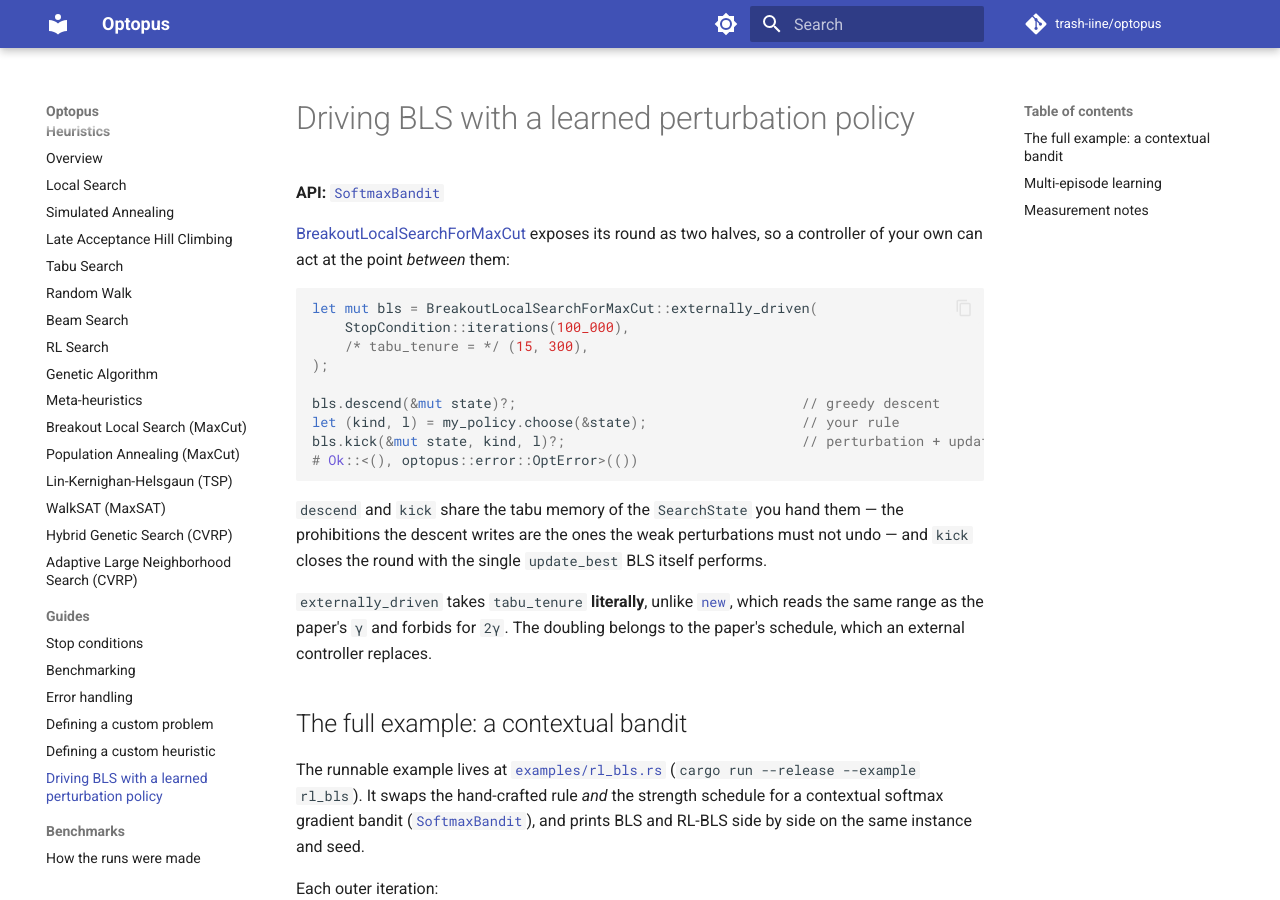
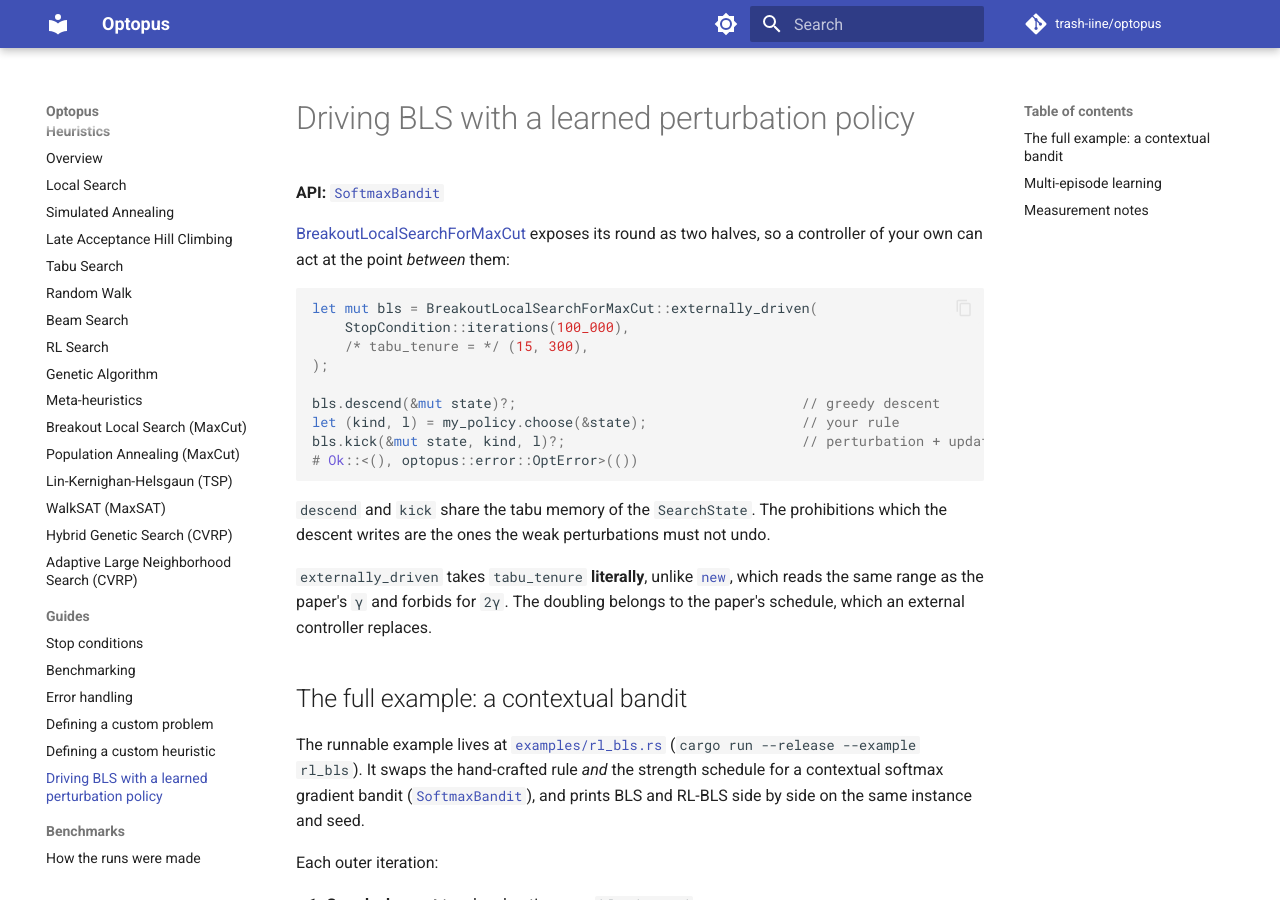
Before and after one commit to trash-iine/optopus, an MkDocs documentation site: the page built from docs/guide/learned_perturbation.md, in a window 1280 px wide and 900 px high. Built offline with MkDocs 1.6.1 and Material for MkDocs 9.7.7, drawn with Linux system fonts in a browser that asks for light colours; comment, search, counter and statistics services are not loaded.

Commit message:
DOCS: simple fix

````diff
--- a/docs/guide/learned_perturbation.md
+++ b/docs/guide/learned_perturbation.md
@@ -18,10 +18,9 @@ bls.kick(&mut state, kind, l)?;                             // perturbation + up
 # Ok::<(), optopus::error::OptError>(())
 ```
 
-`descend` and `kick` share the tabu memory of the `SearchState` you hand them —
-the prohibitions the descent writes are the ones the weak perturbations must not
-undo — and `kick` closes the round with the single `update_best` BLS itself
-performs.
+`descend` and `kick` share the tabu memory of the `SearchState`.
+The prohibitions which the descent writes are the ones the weak perturbations must not
+undo.
 
 `externally_driven` takes `tabu_tenure` **literally**, unlike
 [`new`](../heuristics/breakout_local_search.md#benchmark-config), which reads
````
Also changed, not shown: docs/heuristics/tabu_search.md (+2 -3 lines).
